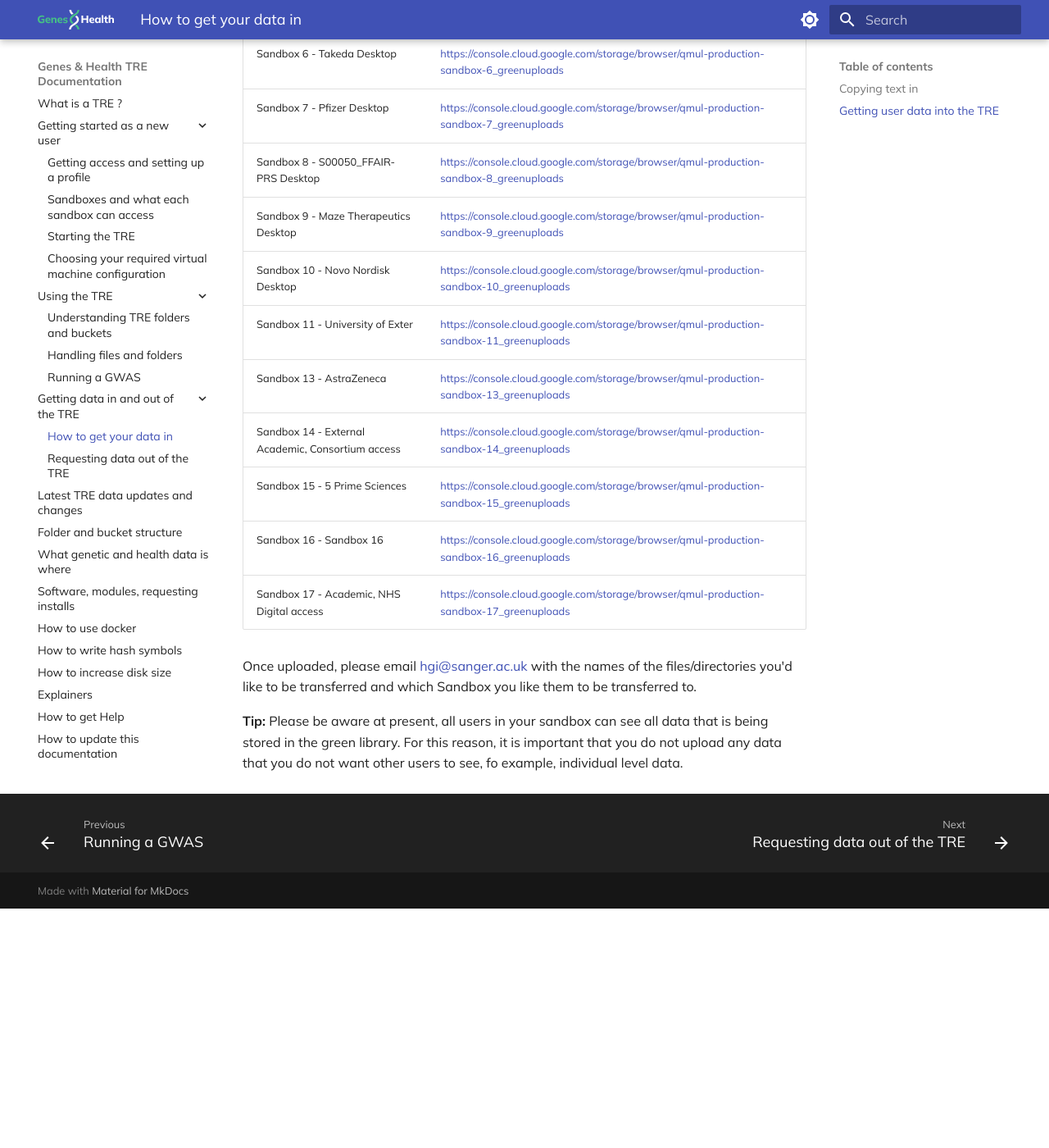
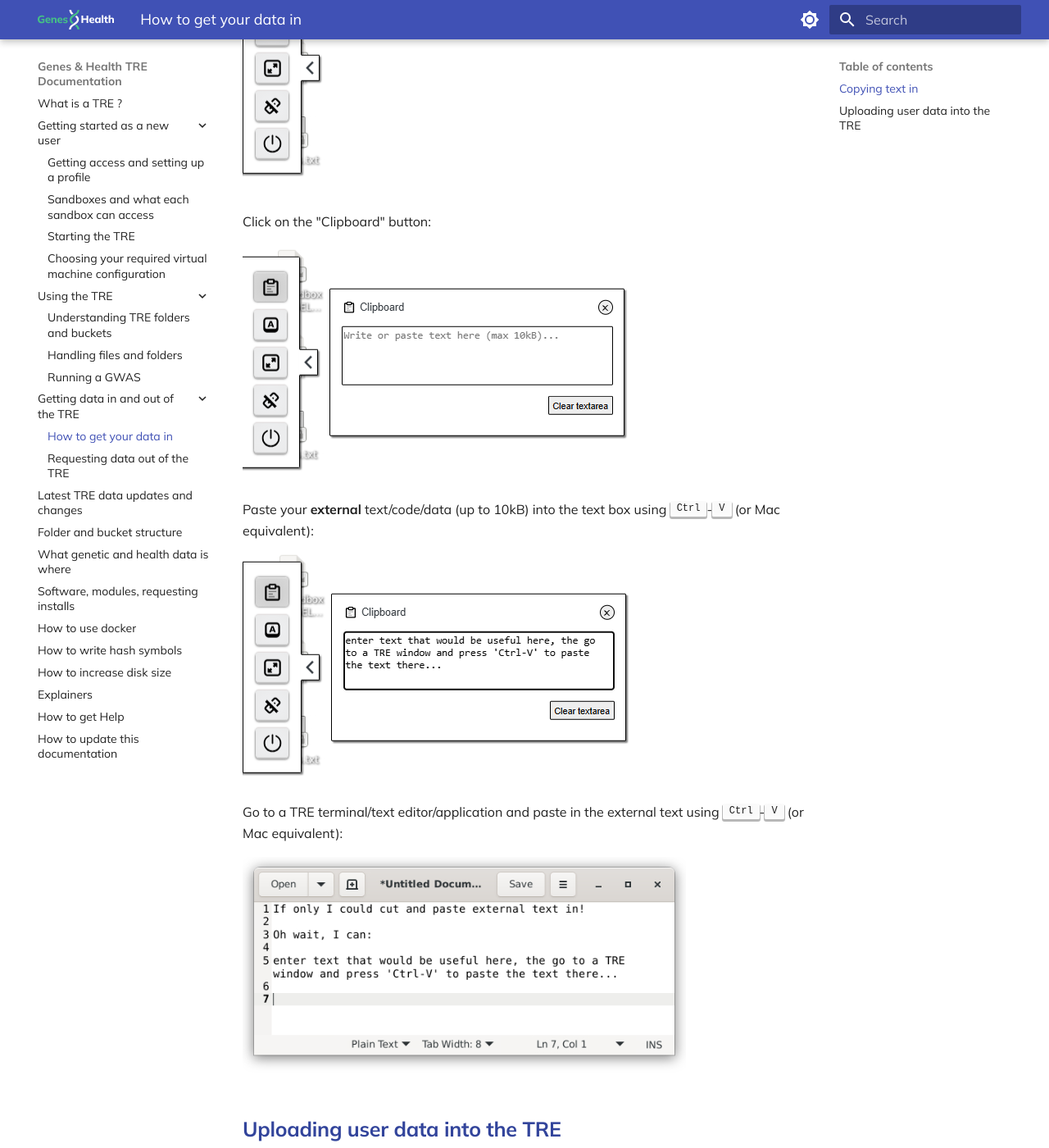
Before and after one commit to genes-and-health/TRE-documentation-v3, an MkDocs documentation site: the page built from docs/getting-data-in-and-out-of-the-TRE/how-to-get-your-data-in.md, in a window 1280 px wide and 1400 px high, scrolled down 890 px. Shown: the whole window at 82% size. Built offline with MkDocs 1.6.1 and Material for MkDocs 9.7.7, drawn with Linux system fonts in a browser that asks for light colours; comment, search, counter and statistics services are not loaded; before the commit the page ends 1998 px from its top, so only the background shows below that; some of the changed text lies outside the part shown.

Commit message:
Update how-to-get-your-data-in.md
added pictures to the clipboard tool section

```diff
--- a/docs/getting-data-in-and-out-of-the-TRE/how-to-get-your-data-in.md
+++ b/docs/getting-data-in-and-out-of-the-TRE/how-to-get-your-data-in.md
@@ -4,7 +4,27 @@
 
 A small amount of text can be pasted in from external systems using the Clipboard tool. This does not allow copy/paste out. This might be useful should you need to copy in a difficult to write function for example.
 
-## Getting user data into the TRE {#getting-user-data-into-the-tre}
+First select the horizontal chevron on the left-hand-side of the TRE:
+
+![TRE tools chevron](../images/getting-data-in-and-out-of-the-TRE/gnh_tre_tools_chevron.png)
+
+This will reveal the TRE tools:
+
+![TRE tools](../images/getting-data-in-and-out-of-the-TRE/tre-tools.png)
+
+Click on the "Clipboard" button:
+
+![Clipboard tool](../images/getting-data-in-and-out-of-the-TRE/clipboard-tool.png)
+
+Paste your **external** text/code/data (up to 10kB) into the text box using <kbd>Ctrl</kbd>-<kbd>V</kbd> (or Mac equivalent):
+
+![Clipboard tool with text](../images/getting-data-in-and-out-of-the-TRE/clipboard-tool-with-text.png)
+
+Go to a TRE terminal/text editor/application and paste in the external text using <kbd>Ctrl</kbd>-<kbd>V</kbd> (or Mac equivalent):
+
+![pasted text](../images/getting-data-in-and-out-of-the-TRE/text-pasted-in-text-editor.png)
+
+## Uploading user data into the TRE {#getting-user-data-into-the-tre}
 
 You can upload data to your Sandbox specific green-uploads bucket, which you can find using the table below:
 
@@ -29,4 +49,8 @@
 
 Once uploaded, please email [hgi@sanger.ac.uk](mailto:hgi@sanger.ac.uk) with the names of the files/directories you'd like to be transferred and which Sandbox you like them to be transferred to.
 
-**Tip:** Please be aware at present, all users in your sandbox can see all data that is being stored in the green library. For this reason, it is important that you do not upload any data that you do not want other users to see, fo example, individual level data.
+!!! danger "Patient identifying data"
+    Please do not transfer any patient identifying data to the G&H TRE, for example data containing patient names, NHS numbers, dates of birth, etc.
+
+!!! tip
+    Please be aware at present, all users in your sandbox can see all data that is being stored in the green library. For this reason, it is important that you do not upload any data that you do not want other users to see.
```
